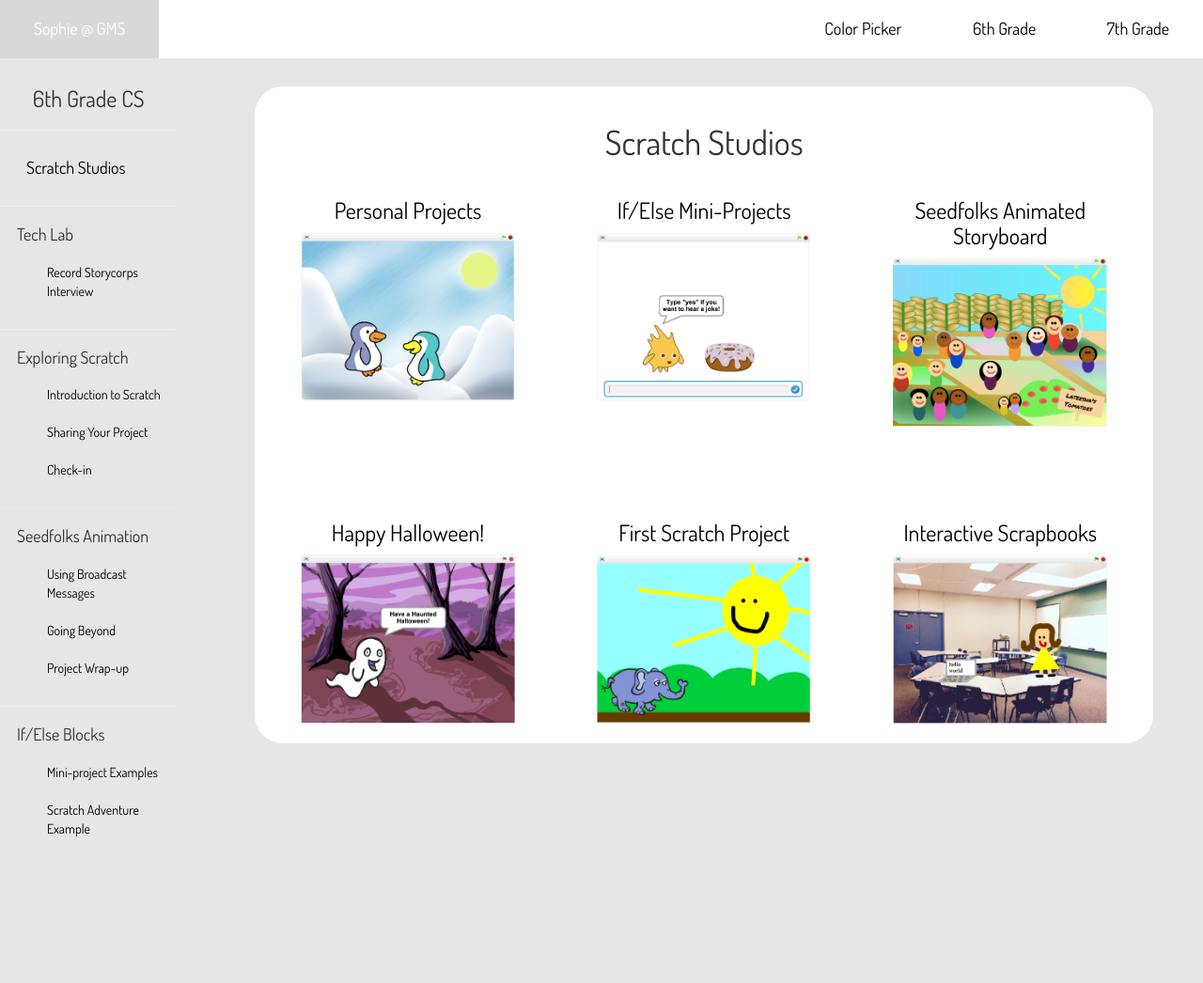
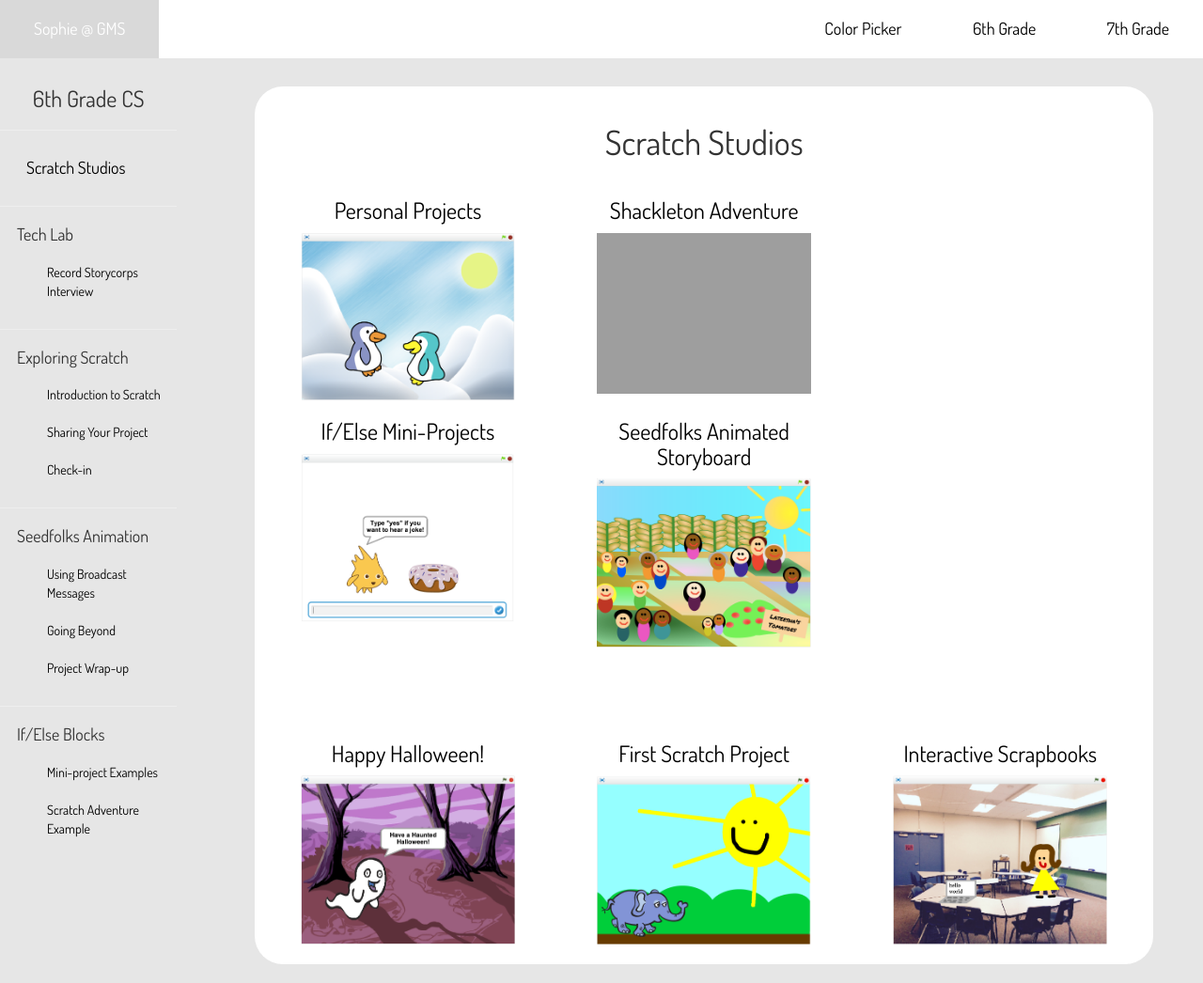
Before and after one commit to slibkind/slibkind.github.io, a Jekyll site: the page built from grade-6/studios.html, in a window 1280 px wide. Shown: the whole page at 94% size. Built offline with Jekyll 4.4.1, drawn with Linux system fonts in a browser that asks for light colours; nearby versions of some CDN libraries; library files that are not in the unit come from our copies; before the commit the page ends 912 px from its top, so only the background shows below that.

Commit message:
studio update

```diff
--- a/grade-6/studios.html
+++ b/grade-6/studios.html
@@ -6,7 +6,7 @@
 <div class="bubble">
     <h1> Scratch Studios</h1>
 
-    <div class="row">
+    <div class = "row">
        <div class="col-sm-4">
 
             <div class="thumb">
@@ -20,6 +20,25 @@
                 </a>
             </div>
         </div>
+
+
+
+       <div class="col-sm-4">
+
+            <div class="thumb">
+
+                <a href="https://scratch.mit.edu/studios/1881909/">
+                    <h3>Shackleton Adventure</h3>
+                    <img src = "{{ site.url }}grade-6/images/shackleton-studio.png"
+                        class="img-responsive center-block"
+                        width="80%"
+                    >
+                </a>
+            </div>
+        </div>
+    </div>
+
+    <div class = "row">
 
 
         <div class="col-sm-4">
```
